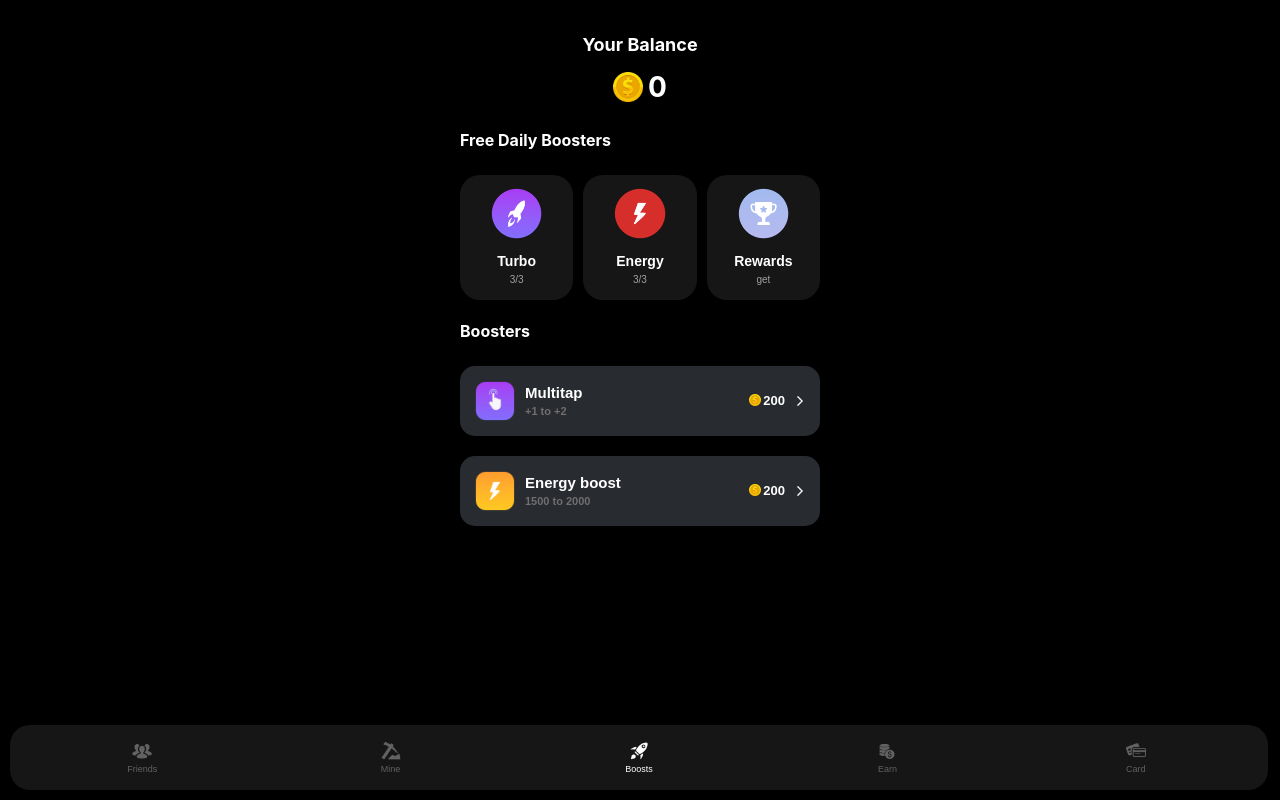
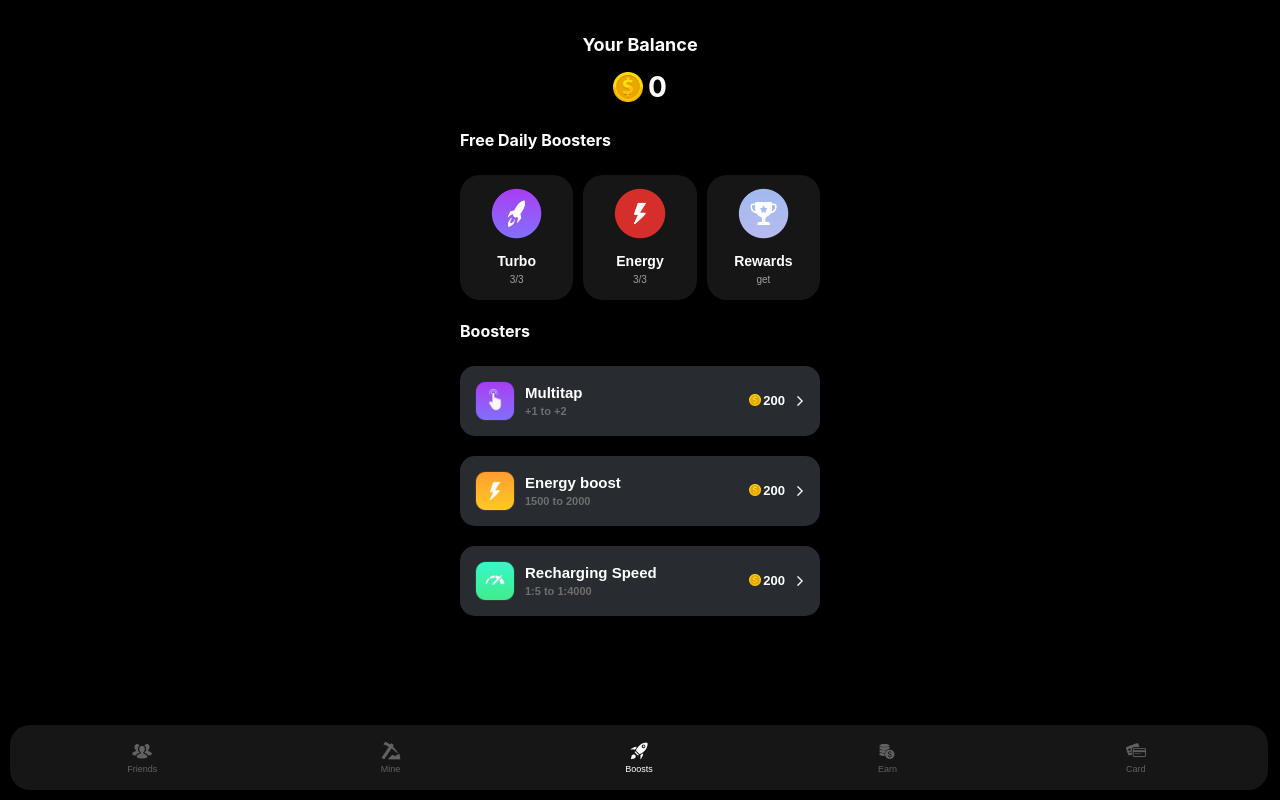
Before and after one commit to vladholomah/my-clicker, a React (Create React App) app: page / in a window 1280 px wide. Both pictures are taken after a click on the button "Boosts". Built offline with nearby package versions, Linux system fonts and the light colour scheme.

Commit message:
Update ExchangeDisplay and styles25415

```diff
--- a/src/App.tsx
+++ b/src/App.tsx
@@ -18,7 +18,8 @@ function AppContent() {
   });
   const [score, setScore] = useState(0);
   const [multitapLevel, setMultitapLevel] = useState(1);
-  const { maxEnergy, setMaxEnergy, refillEnergy } = useEnergy();
+ const [energyRecoveryRate, setLocalEnergyRecoveryRate] = useState(5);
+  const { maxEnergy, setMaxEnergy, refillEnergy, setEnergyRecoveryRate } = useEnergy();
 
   const handleMenuItemClick = (item: string) => {
     setCurrentView(item);
@@ -58,6 +59,14 @@ function AppContent() {
     }
   };
 
+  const handleEnergyRecoveryUpgrade = (newRate: number, cost: number) => {
+    if (score >= cost) {
+      setScore(prevScore => prevScore - cost);
+      setLocalEnergyRecoveryRate(newRate);
+      setEnergyRecoveryRate(newRate); // Update the rate in the EnergyContext
+    }
+  };
+
   const handleScoreChange = (increment: number) => {
     setScore(prevScore => prevScore + increment);
   };
@@ -78,8 +87,10 @@ function AppContent() {
           setCurrentView={setCurrentView}
           onMultitapUpgrade={handleMultitapUpgrade}
           onEnergyBoostUpgrade={handleEnergyBoostUpgrade}
+          onEnergyRecoveryUpgrade={handleEnergyRecoveryUpgrade}
           currentLevel={multitapLevel}
           currentMaxEnergy={maxEnergy}
+          currentEnergyRecoveryRate={energyRecoveryRate}
         />;
       case 'card':
         return <Card balance={score} />;
--- a/src/EnergyContext.tsx
+++ b/src/EnergyContext.tsx
@@ -5,10 +5,12 @@ interface EnergyContextType {
   maxEnergy: number;
   energyRefillCount: number;
   energyRefillCooldown: number;
+  energyRecoveryRate: number;
   activateEnergyRefill: () => void;
   decreaseEnergy: (amount?: number) => void;
   setMaxEnergy: (newMaxEnergy: number) => void;
-  refillEnergy: () => void; // Нова функція
+  refillEnergy: () => void;
+  setEnergyRecoveryRate: (newRate: number) => void;
 }
 
 const EnergyContext = createContext<EnergyContextType | undefined>(undefined);
@@ -18,6 +20,7 @@ const EnergyProvider: React.FC<{ children: React.ReactNode }> = ({ children }) =
   const [maxEnergy, setMaxEnergy] = useState(1500);
   const [energyRefillCount, setEnergyRefillCount] = useState(3);
   const [energyRefillCooldown, setEnergyRefillCooldown] = useState(0);
+  const [energyRecoveryRate, setEnergyRecoveryRate] = useState(5000); // 5000 мс за замовчуванням
 
   const activateEnergyRefill = useCallback(() => {
     if (energyRefillCount > 0 && energyRefillCooldown === 0) {
@@ -37,10 +40,10 @@ const EnergyProvider: React.FC<{ children: React.ReactNode }> = ({ children }) =
   useEffect(() => {
     const interval = setInterval(() => {
       setEnergy(prev => Math.min(prev + 1, maxEnergy));
-    }, 1000);
+    }, energyRecoveryRate);
 
     return () => clearInterval(interval);
-  }, [maxEnergy]);
+  }, [maxEnergy, energyRecoveryRate]);
 
   const refillEnergy = useCallback(() => {
     setEnergy(maxEnergy);
@@ -48,7 +51,11 @@ const EnergyProvider: React.FC<{ children: React.ReactNode }> = ({ children }) =
 
   const updateMaxEnergy = useCallback((newMaxEnergy: number) => {
     setMaxEnergy(newMaxEnergy);
-    setEnergy(newMaxEnergy); // Відразу встановлюємо енергію на новий максимум
+    setEnergy(newMaxEnergy);
+  }, []);
+
+  const updateEnergyRecoveryRate = useCallback((newRate: number) => {
+    setEnergyRecoveryRate(newRate);
   }, []);
 
   useEffect(() => {
@@ -78,10 +85,12 @@ const EnergyProvider: React.FC<{ children: React.ReactNode }> = ({ children }) =
       maxEnergy,
       energyRefillCount,
       energyRefillCooldown,
+      energyRecoveryRate,
       activateEnergyRefill,
       decreaseEnergy,
       setMaxEnergy: updateMaxEnergy,
-      refillEnergy
+      refillEnergy,
+      setEnergyRecoveryRate: updateEnergyRecoveryRate
     }}>
       {children}
     </EnergyContext.Provider>
--- a/src/components/Boost.tsx
+++ b/src/components/Boost.tsx
@@ -3,6 +3,7 @@ import { useBoost } from '../BoostContext';
 import { useEnergy } from '../EnergyContext';
 import MultitapButton from './MultitapButton';
 import EnergyBoostButton from './EnergyBoostButton';
+import EnergyRecoveryButton from './EnergyRecoveryButton';
 import './Boost.css';
 
 interface BoostProps {
@@ -10,8 +11,10 @@ interface BoostProps {
   setCurrentView: (view: string) => void;
   onMultitapUpgrade: (level: number, cost: number) => void;
   onEnergyBoostUpgrade: (newMaxEnergy: number, cost: number) => void;
+  onEnergyRecoveryUpgrade: (newRate: number, cost: number) => void;
   currentLevel: number;
   currentMaxEnergy: number;
+  currentEnergyRecoveryRate: number;
 }
 
 const Boost: React.FC<BoostProps> = ({
@@ -19,6 +22,8 @@ const Boost: React.FC<BoostProps> = ({
   setCurrentView,
   onMultitapUpgrade,
   onEnergyBoostUpgrade,
+  onEnergyRecoveryUpgrade,
+  currentEnergyRecoveryRate,
   currentLevel,
   currentMaxEnergy
 }) => {
@@ -134,6 +139,11 @@ const Boost: React.FC<BoostProps> = ({
           onEnergyBoostUpgrade={onEnergyBoostUpgrade}
           currentMaxEnergy={currentMaxEnergy}
         />
+        <EnergyRecoveryButton
+  balance={balance}
+  onEnergyRecoveryUpgrade={onEnergyRecoveryUpgrade}
+  currentEnergyRecoveryRate={currentEnergyRecoveryRate}
+/>
       </div>
     </div>
   );
--- /dev/null
+++ b/src/components/EnergyRecoveryButton.tsx
@@ -0,0 +1,107 @@
+import React, { useState } from 'react';
+import './MultitapButton.css'; // Припустимо, що ми використовуємо ті ж стилі
+
+interface EnergyRecoveryButtonProps {
+  balance: number;
+  currentEnergyRecoveryRate: number;
+  onEnergyRecoveryUpgrade: (newRecoveryRate: number, cost: number) => void;
+}
+
+const EnergyRecoveryButton: React.FC<EnergyRecoveryButtonProps> = ({
+  balance,
+  currentEnergyRecoveryRate,
+  onEnergyRecoveryUpgrade
+}) => {
+  const [showConfirmation, setShowConfirmation] = useState(false);
+
+  const getNextLevelInfo = () => {
+    const levels = [4000, 3000, 2000, 1000];
+    const costs = [200, 300, 400, 500];
+    const currentIndex = levels.indexOf(currentEnergyRecoveryRate);
+    if (currentIndex < levels.length - 1) {
+      return {
+        rate: levels[currentIndex + 1],
+        cost: costs[currentIndex + 1]
+      };
+    }
+    return null;
+  };
+
+  const nextLevelInfo = getNextLevelInfo();
+
+  const handleClick = () => {
+    if (nextLevelInfo) {
+      setShowConfirmation(true);
+    }
+  };
+
+  const handleConfirm = () => {
+    if (nextLevelInfo) {
+      onEnergyRecoveryUpgrade(nextLevelInfo.rate, nextLevelInfo.cost);
+    }
+    setShowConfirmation(false);
+  };
+
+  const handleCancel = () => {
+    setShowConfirmation(false);
+  };
+
+  return (
+    <>
+      <button
+        className="multitap-button"
+        onClick={handleClick}
+        disabled={!nextLevelInfo || balance < (nextLevelInfo?.cost || 0)}
+      >
+        <div className="multitap-button-content">
+          <div className="multitap-content">
+            <img src="/images/Energyrecovery.png" alt="Energy Recovery" className="multitap-icon"/>
+            <div className="multitap-text">
+              <span className="multitap-title">Recharging Speed</span>
+              <span className="multitap-levels">
+                {nextLevelInfo
+                  ? `1:${currentEnergyRecoveryRate} to 1:${nextLevelInfo.rate}`
+                  : `Max level (1:${currentEnergyRecoveryRate})`
+                }
+              </span>
+            </div>
+          </div>
+          <div className="multitap-cost">
+            {nextLevelInfo && (
+              <>
+                <img src="/images/balance.png" alt="Balance" className="balance-batton"/>
+                <span>{nextLevelInfo.cost}</span>
+                <img src="/images/arrow-right.png" alt="Arrow" className="arrow-icon"/>
+              </>
+            )}
+          </div>
+        </div>
+      </button>
+
+      {showConfirmation && nextLevelInfo && (
+        <div className="confirmation-overlay">
+          <div className="confirmation-modal">
+            <button className="close-button" onClick={handleCancel}>×</button>
+            <img src="/images/Energyrecovery.png" alt="Energy Recovery" className="multitap-image"/>
+            <div className="multitap-info">
+              Відновлює енергію швидше
+            </div>
+            <div className="price-info">
+              <img src="/images/balance.png" alt="Balance" className="price-icon"/>
+              <span>{nextLevelInfo.cost}</span>
+            </div>
+            <button
+              className="confirm-button"
+              onClick={handleConfirm}
+              disabled={balance < nextLevelInfo.cost}
+            >
+              Підтвердити
+            </button>
+          </div>
+        </div>
+      )}
+    </>
+  );
+};
+
+export default EnergyRecoveryButton;
```
Also changed, not shown: public/images/Energyrecovery.png (added).
